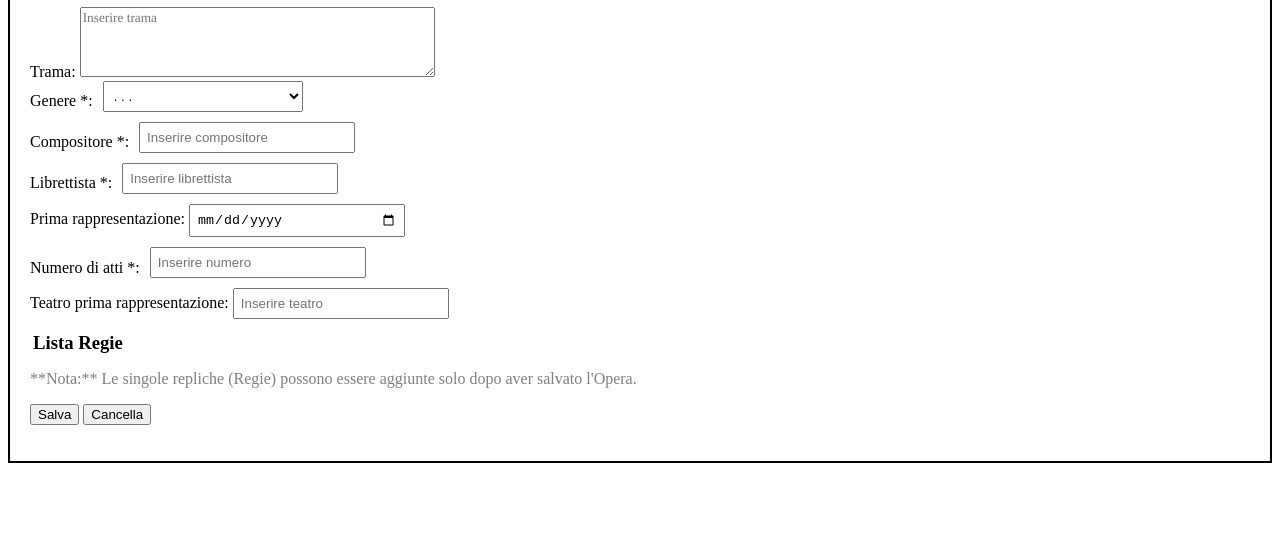
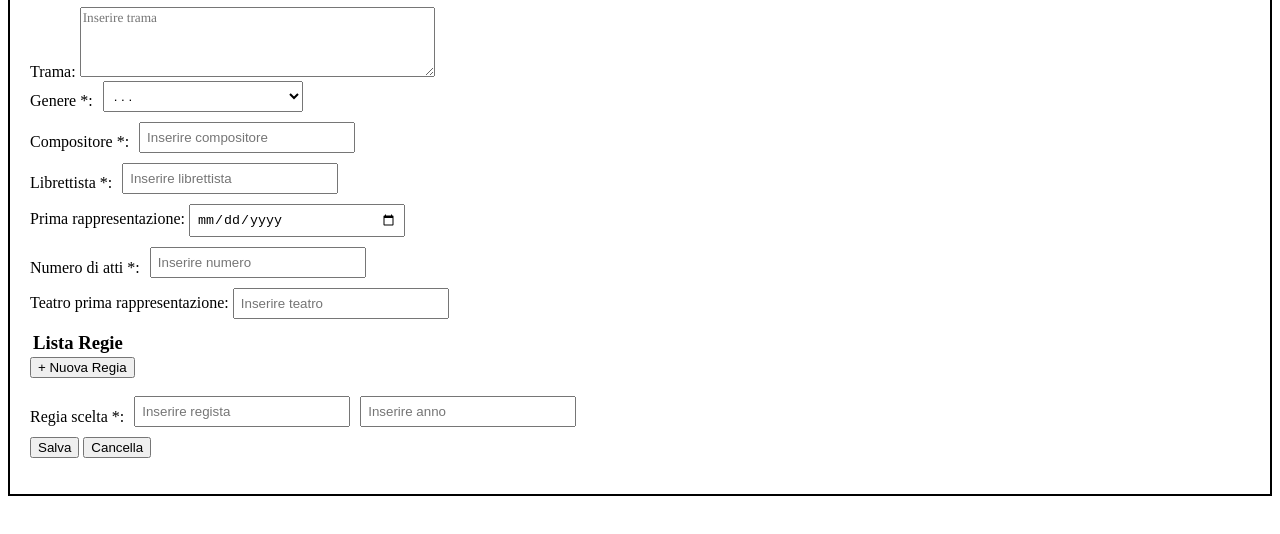
Before and after one commit to Tell-Team/Tell-App, a plain HTML site: page mockup/crea-modifica/crea-opera.html in a window 1280 px wide. Shown: the part 124-658 px from the top of the page. Drawn offline with Linux system fonts and the light colour scheme.

Commit message:
correzioni

```diff
--- a/mockup/crea-modifica/crea-opera.html
+++ b/mockup/crea-modifica/crea-opera.html
@@ -93,10 +93,30 @@
 
       <!-- REGIA -->
       <h3 style="margin: 3px">Lista Regie</h3>
-      <p style="color: gray">
-        **Nota:** Le singole repliche (Regie) possono essere aggiunte solo dopo
-        aver salvato l'Opera.
-      </p>
+      <div></div>
+      <button
+        type="button"
+        onclick="window.location.href = './crea-modifica-regia.html';"
+      >
+        + Nuova Regia</button
+      ><br /><br />
+      <div class="singola-riga">
+        <label for="form-regia">Regia scelta *:</label>
+        <input
+          type="text"
+          id="form-regista"
+          placeholder="Inserire regista"
+          required
+        />
+        <input
+          type="number"
+          id="form-anno-produzione"
+          placeholder="Inserire anno"
+          required
+        />
+        <p id="input-error-regia" style="color: red"></p>
+        <br />
+      </div>
       <!-- <div class="singola-riga">
         <label for="form-regia">Regia:</label>
         <input type="text" id="form-regista" placeholder="Inserire regista" />
```
Also changed, not shown: mockup/crea-modifica/modifica-spettacolo.html (+1 -1 lines).
